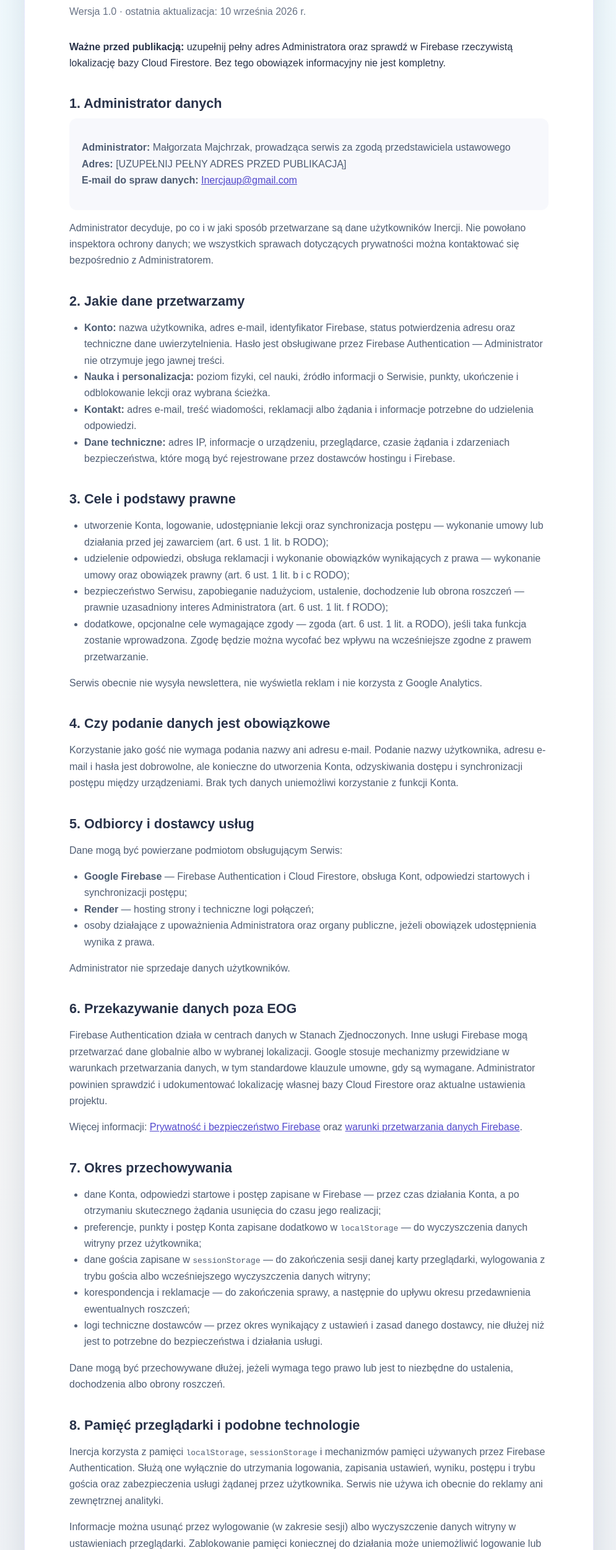
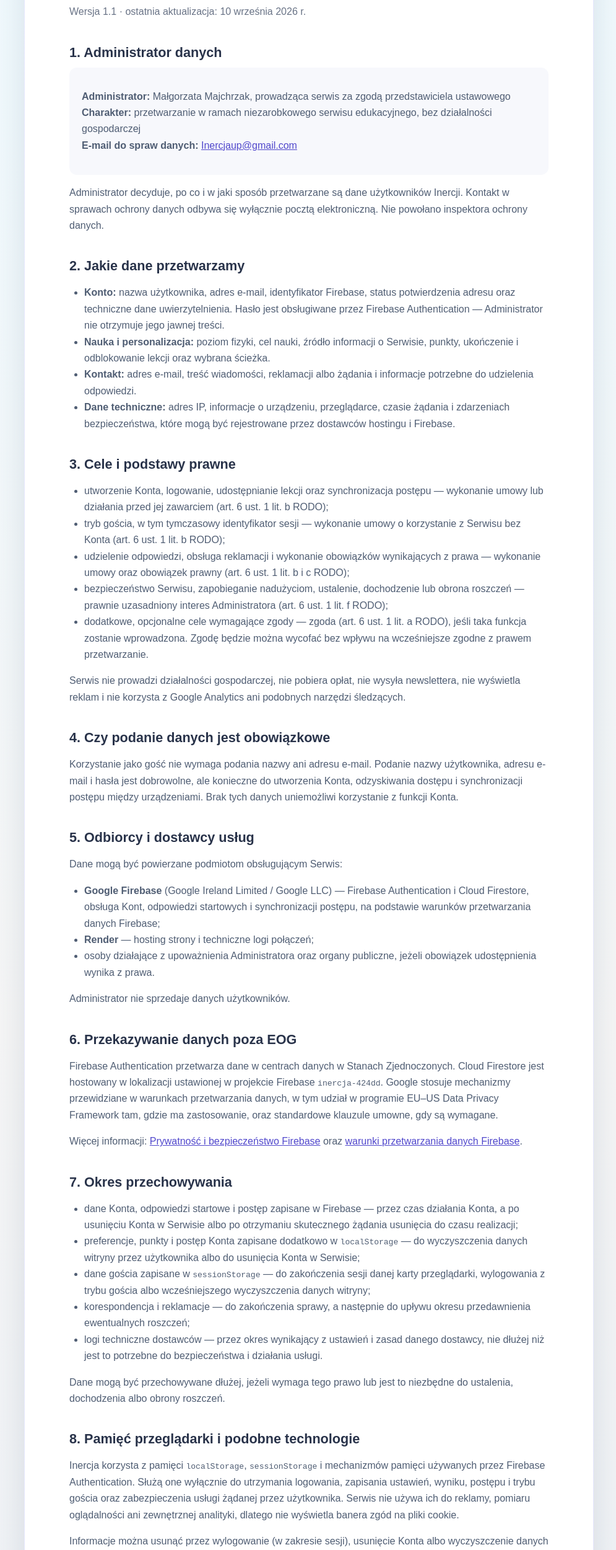
Before and after one commit to Leonixloni/inercja, a website: page polityka-prywatnosci.html in a window 1280 px wide. Shown: the part 140-2640 px from the top of the page at 62% size, without its empty margins (141-1136 px from the left). Drawn offline with Linux system fonts and the light colour scheme.

Commit message:
Update polityka-prywatnosci.html

```diff
--- a/polityka-prywatnosci.html
+++ b/polityka-prywatnosci.html
@@ -15,19 +15,15 @@
         </nav>
 
         <h1>Polityka prywatności</h1>
-        <p class="metryka">Wersja 1.0 · ostatnia aktualizacja: 10 września 2026 r.</p>
-
-        <aside class="wazne">
-            <strong>Ważne przed publikacją:</strong> uzupełnij pełny adres Administratora oraz sprawdź w Firebase rzeczywistą lokalizację bazy Cloud Firestore. Bez tego obowiązek informacyjny nie jest kompletny.
-        </aside>
+        <p class="metryka">Wersja 1.1 · ostatnia aktualizacja: 10 września 2026 r.</p>
 
         <h2>1. Administrator danych</h2>
         <div class="dane-kontaktowe">
             <p><strong>Administrator:</strong> Małgorzata Majchrzak, prowadząca serwis za zgodą przedstawiciela ustawowego<br>
-            <strong>Adres:</strong> <span class="do-uzupelnienia">[UZUPEŁNIJ PEŁNY ADRES PRZED PUBLIKACJĄ]</span><br>
+            <strong>Charakter:</strong> przetwarzanie w ramach niezarobkowego serwisu edukacyjnego, bez działalności gospodarczej<br>
             <strong>E-mail do spraw danych:</strong> <a href="mailto:Inercjaup@gmail.com">Inercjaup@gmail.com</a></p>
         </div>
-        <p>Administrator decyduje, po co i w jaki sposób przetwarzane są dane użytkowników Inercji. Nie powołano inspektora ochrony danych; we wszystkich sprawach dotyczących prywatności można kontaktować się bezpośrednio z Administratorem.</p>
+        <p>Administrator decyduje, po co i w jaki sposób przetwarzane są dane użytkowników Inercji. Kontakt w sprawach ochrony danych odbywa się wyłącznie pocztą elektroniczną. Nie powołano inspektora ochrony danych.</p>
 
         <h2>2. Jakie dane przetwarzamy</h2>
         <ul>
@@ -40,11 +36,12 @@
         <h2>3. Cele i podstawy prawne</h2>
         <ul>
             <li>utworzenie Konta, logowanie, udostępnianie lekcji oraz synchronizacja postępu — wykonanie umowy lub działania przed jej zawarciem (art. 6 ust. 1 lit. b RODO);</li>
+            <li>tryb gościa, w tym tymczasowy identyfikator sesji — wykonanie umowy o korzystanie z Serwisu bez Konta (art. 6 ust. 1 lit. b RODO);</li>
             <li>udzielenie odpowiedzi, obsługa reklamacji i wykonanie obowiązków wynikających z prawa — wykonanie umowy oraz obowiązek prawny (art. 6 ust. 1 lit. b i c RODO);</li>
             <li>bezpieczeństwo Serwisu, zapobieganie nadużyciom, ustalenie, dochodzenie lub obrona roszczeń — prawnie uzasadniony interes Administratora (art. 6 ust. 1 lit. f RODO);</li>
             <li>dodatkowe, opcjonalne cele wymagające zgody — zgoda (art. 6 ust. 1 lit. a RODO), jeśli taka funkcja zostanie wprowadzona. Zgodę będzie można wycofać bez wpływu na wcześniejsze zgodne z prawem przetwarzanie.</li>
         </ul>
-        <p>Serwis obecnie nie wysyła newslettera, nie wyświetla reklam i nie korzysta z Google Analytics.</p>
+        <p>Serwis nie prowadzi działalności gospodarczej, nie pobiera opłat, nie wysyła newslettera, nie wyświetla reklam i nie korzysta z Google Analytics ani podobnych narzędzi śledzących.</p>
 
         <h2>4. Czy podanie danych jest obowiązkowe</h2>
         <p>Korzystanie jako gość nie wymaga podania nazwy ani adresu e-mail. Podanie nazwy użytkownika, adresu e-mail i hasła jest dobrowolne, ale konieczne do utworzenia Konta, odzyskiwania dostępu i synchronizacji postępu między urządzeniami. Brak tych danych uniemożliwi korzystanie z funkcji Konta.</p>
@@ -52,20 +49,20 @@
         <h2>5. Odbiorcy i dostawcy usług</h2>
         <p>Dane mogą być powierzane podmiotom obsługującym Serwis:</p>
         <ul>
-            <li><strong>Google Firebase</strong> — Firebase Authentication i Cloud Firestore, obsługa Kont, odpowiedzi startowych i synchronizacji postępu;</li>
+            <li><strong>Google Firebase</strong> (Google Ireland Limited / Google LLC) — Firebase Authentication i Cloud Firestore, obsługa Kont, odpowiedzi startowych i synchronizacji postępu, na podstawie warunków przetwarzania danych Firebase;</li>
             <li><strong>Render</strong> — hosting strony i techniczne logi połączeń;</li>
             <li>osoby działające z upoważnienia Administratora oraz organy publiczne, jeżeli obowiązek udostępnienia wynika z prawa.</li>
         </ul>
         <p>Administrator nie sprzedaje danych użytkowników.</p>
 
         <h2>6. Przekazywanie danych poza EOG</h2>
-        <p>Firebase Authentication działa w centrach danych w Stanach Zjednoczonych. Inne usługi Firebase mogą przetwarzać dane globalnie albo w wybranej lokalizacji. Google stosuje mechanizmy przewidziane w warunkach przetwarzania danych, w tym standardowe klauzule umowne, gdy są wymagane. Administrator powinien sprawdzić i udokumentować lokalizację własnej bazy Cloud Firestore oraz aktualne ustawienia projektu.</p>
+        <p>Firebase Authentication przetwarza dane w centrach danych w Stanach Zjednoczonych. Cloud Firestore jest hostowany w lokalizacji ustawionej w projekcie Firebase <code>inercja-424dd</code>. Google stosuje mechanizmy przewidziane w warunkach przetwarzania danych, w tym udział w programie EU–US Data Privacy Framework tam, gdzie ma zastosowanie, oraz standardowe klauzule umowne, gdy są wymagane.</p>
         <p>Więcej informacji: <a href="https://firebase.google.com/support/privacy" target="_blank" rel="noopener">Prywatność i bezpieczeństwo Firebase</a> oraz <a href="https://firebase.google.com/terms/data-processing-terms" target="_blank" rel="noopener">warunki przetwarzania danych Firebase</a>.</p>
 
         <h2>7. Okres przechowywania</h2>
         <ul>
-            <li>dane Konta, odpowiedzi startowe i postęp zapisane w Firebase — przez czas działania Konta, a po otrzymaniu skutecznego żądania usunięcia do czasu jego realizacji;</li>
-            <li>preferencje, punkty i postęp Konta zapisane dodatkowo w <code>localStorage</code> — do wyczyszczenia danych witryny przez użytkownika;</li>
+            <li>dane Konta, odpowiedzi startowe i postęp zapisane w Firebase — przez czas działania Konta, a po usunięciu Konta w Serwisie albo po otrzymaniu skutecznego żądania usunięcia do czasu realizacji;</li>
+            <li>preferencje, punkty i postęp Konta zapisane dodatkowo w <code>localStorage</code> — do wyczyszczenia danych witryny przez użytkownika albo do usunięcia Konta w Serwisie;</li>
             <li>dane gościa zapisane w <code>sessionStorage</code> — do zakończenia sesji danej karty przeglądarki, wylogowania z trybu gościa albo wcześniejszego wyczyszczenia danych witryny;</li>
             <li>korespondencja i reklamacje — do zakończenia sprawy, a następnie do upływu okresu przedawnienia ewentualnych roszczeń;</li>
             <li>logi techniczne dostawców — przez okres wynikający z ustawień i zasad danego dostawcy, nie dłużej niż jest to potrzebne do bezpieczeństwa i działania usługi.</li>
@@ -73,19 +70,19 @@
         <p>Dane mogą być przechowywane dłużej, jeżeli wymaga tego prawo lub jest to niezbędne do ustalenia, dochodzenia albo obrony roszczeń.</p>
 
         <h2>8. Pamięć przeglądarki i podobne technologie</h2>
-        <p>Inercja korzysta z pamięci <code>localStorage</code>, <code>sessionStorage</code> i mechanizmów pamięci używanych przez Firebase Authentication. Służą one wyłącznie do utrzymania logowania, zapisania ustawień, wyniku, postępu i trybu gościa oraz zabezpieczenia usługi żądanej przez użytkownika. Serwis nie używa ich obecnie do reklamy ani zewnętrznej analityki.</p>
-        <p>Informacje można usunąć przez wylogowanie (w zakresie sesji) albo wyczyszczenie danych witryny w ustawieniach przeglądarki. Zablokowanie pamięci koniecznej do działania może uniemożliwić logowanie lub zapisywanie postępu.</p>
+        <p>Inercja korzysta z pamięci <code>localStorage</code>, <code>sessionStorage</code> i mechanizmów pamięci używanych przez Firebase Authentication. Służą one wyłącznie do utrzymania logowania, zapisania ustawień, wyniku, postępu i trybu gościa oraz zabezpieczenia usługi żądanej przez użytkownika. Serwis nie używa ich do reklamy, pomiaru oglądalności ani zewnętrznej analityki, dlatego nie wyświetla banera zgód na pliki cookie.</p>
+        <p>Informacje można usunąć przez wylogowanie (w zakresie sesji), usunięcie Konta albo wyczyszczenie danych witryny w ustawieniach przeglądarki. Zablokowanie pamięci koniecznej do działania może uniemożliwić logowanie lub zapisywanie postępu.</p>
 
         <h2>9. Personalizacja i automatyczne decyzje</h2>
-        <p>Odpowiedzi o poziomie i celu nauki oraz wyniki quizów automatycznie wpływają na kolejność i trudność materiałów. Nie wywołuje to skutków prawnych ani podobnie istotnie nie wpływa na użytkownika. Dane nie są wykorzystywane do reklamowego profilowania.</p>
+        <p>Odpowiedzi o poziomie i celu nauki oraz wyniki quizów automatycznie wpływają na kolejność i trudność materiałów. Nie wywołuje to skutków prawnych ani podobnie istotnie nie wpływa na użytkownika w rozumieniu art. 22 RODO. Dane nie są wykorzystywane do reklamowego profilowania.</p>
 
         <h2>10. Prawa użytkownika</h2>
         <p>W zależności od podstawy i okoliczności przetwarzania użytkownik może żądać dostępu do danych, otrzymania ich kopii, sprostowania, usunięcia, ograniczenia przetwarzania, przeniesienia danych oraz wnieść sprzeciw wobec przetwarzania opartego na uzasadnionym interesie. Jeżeli podstawą jest zgoda, można ją w każdej chwili wycofać.</p>
-        <p>Żądanie należy wysłać z adresu przypisanego do Konta na <a href="mailto:Inercjaup@gmail.com?subject=Moje%20dane%20w%20Inercji">Inercjaup@gmail.com</a>. Nie należy podawać hasła. Administrator może poprosić o informacje potrzebne do potwierdzenia tożsamości. Odpowiedź jest zasadniczo udzielana w ciągu miesiąca.</p>
-        <p>Użytkownik może również złożyć skargę do Prezesa Urzędu Ochrony Danych Osobowych: <a href="https://uodo.gov.pl/" target="_blank" rel="noopener">uodo.gov.pl</a>.</p>
+        <p>Konto i powiązane dane w Serwisie można usunąć samodzielnie w menu profilu. Żądanie można też wysłać z adresu przypisanego do Konta na <a href="mailto:Inercjaup@gmail.com?subject=Moje%20dane%20w%20Inercji">Inercjaup@gmail.com</a>. Nie należy podawać hasła. Administrator może poprosić o informacje potrzebne do potwierdzenia tożsamości. Odpowiedź jest zasadniczo udzielana w ciągu miesiąca.</p>
+        <p>Użytkownik może również złożyć skargę do Prezesa Urzędu Ochrony Danych Osobowych: <a href="https://uodo.gov.pl/" target="_blank" rel="noopener">uodo.gov.pl</a>, ul. Stawki 2, 00-193 Warszawa.</p>
 
         <h2>11. Dzieci i osoby niepełnoletnie</h2>
-        <p>Serwis jest kierowany także do uczniów. Osoba niepełnoletnia powinna korzystać z Konta za zgodą rodzica lub opiekuna prawnego. Jeżeli konkretne przetwarzanie dziecka poniżej 16 lat miałoby być oparte na zgodzie w związku z usługą społeczeństwa informacyjnego, zgodę wyraża lub zatwierdza rodzic albo opiekun prawny. Komunikaty kierowane do dzieci są formułowane możliwie prostym językiem.</p>
+        <p>Serwis jest kierowany także do uczniów. Osoba niepełnoletnia powinna korzystać z Konta i trybu gościa za zgodą rodzica lub opiekuna prawnego. Zgoda jest potwierdzana oświadczeniem przy rejestracji albo przed wejściem jako gość; Serwis nie zbiera dodatkowych dokumentów tożsamości w celu weryfikacji wieku. Jeżeli konkretne przetwarzanie dziecka poniżej 16 lat miałoby być oparte na zgodzie w związku z usługą społeczeństwa informacyjnego, zgodę wyraża lub zatwierdza rodzic albo opiekun prawny. Komunikaty kierowane do dzieci są formułowane możliwie prostym językiem.</p>
 
         <h2>12. Bezpieczeństwo i zmiany Polityki</h2>
         <p>Stosowane są adekwatne środki techniczne i organizacyjne, w tym szyfrowane połączenie HTTPS, potwierdzanie adresu e-mail i reguły dostępu do danych w Cloud Firestore. Żaden system nie gwarantuje jednak całkowitego bezpieczeństwa.</p>
```
